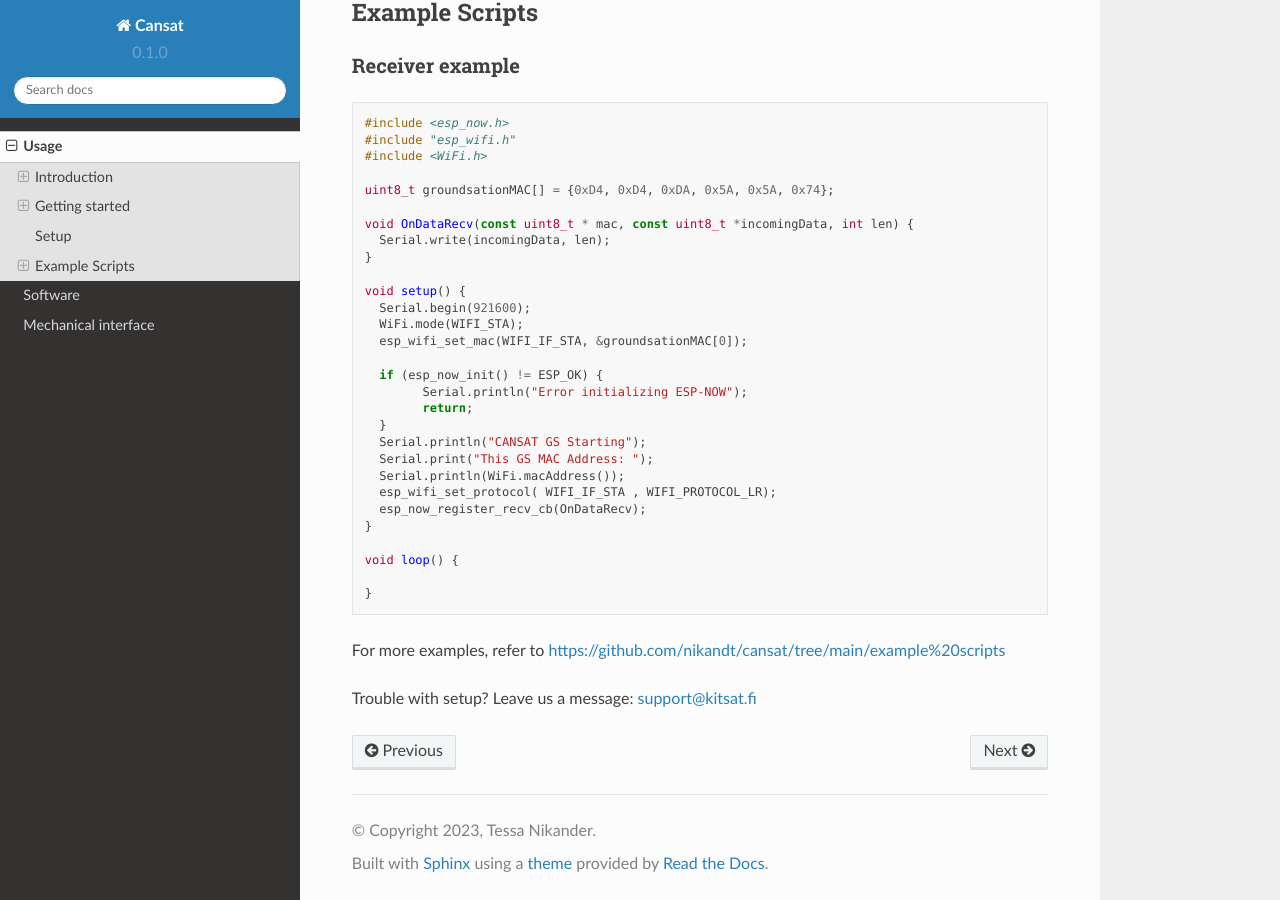
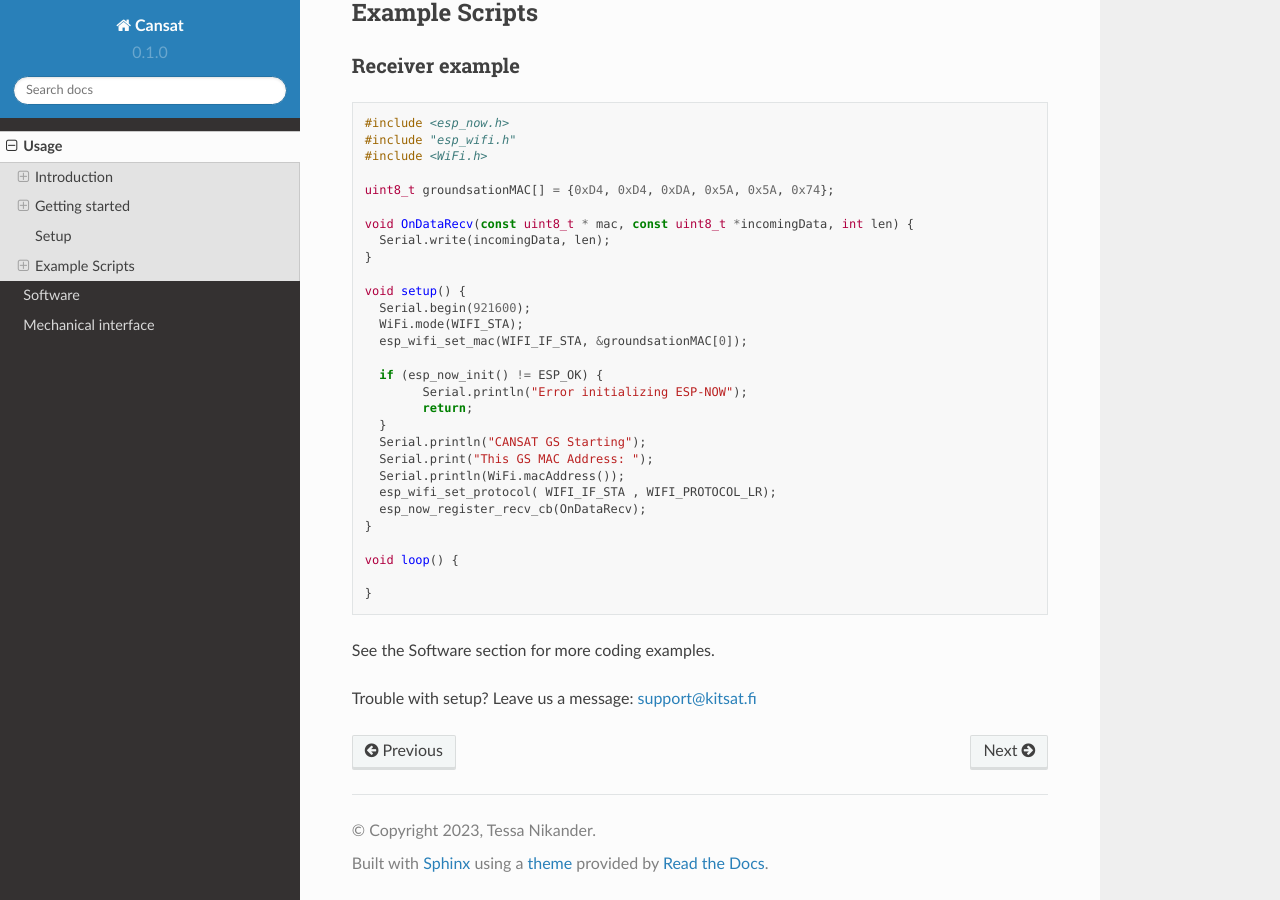
Before and after one commit to nikandt/cansat, a Sphinx documentation site: the page built from docs/source/usage.rst, in a window 1280 px wide and 900 px high, scrolled down 1946 px. Built offline with Sphinx 7.4.7 and the Read the Docs theme 2.0.0, drawn with Linux system fonts in a browser that asks for light colours.

Commit message:
Add software section as its own document

```diff
--- a/docs/source/usage.rst
+++ b/docs/source/usage.rst
@@ -104,7 +104,8 @@
 
 	}
 
-For more examples, refer to https://github.com/nikandt/cansat/tree/main/example%20scripts
+
+See the Software section for more coding examples.
 
 
 Trouble with setup? Leave us a message: support@kitsat.fi
```
Also changed, not shown: docs/source/software.rst (+21 -0 lines).
